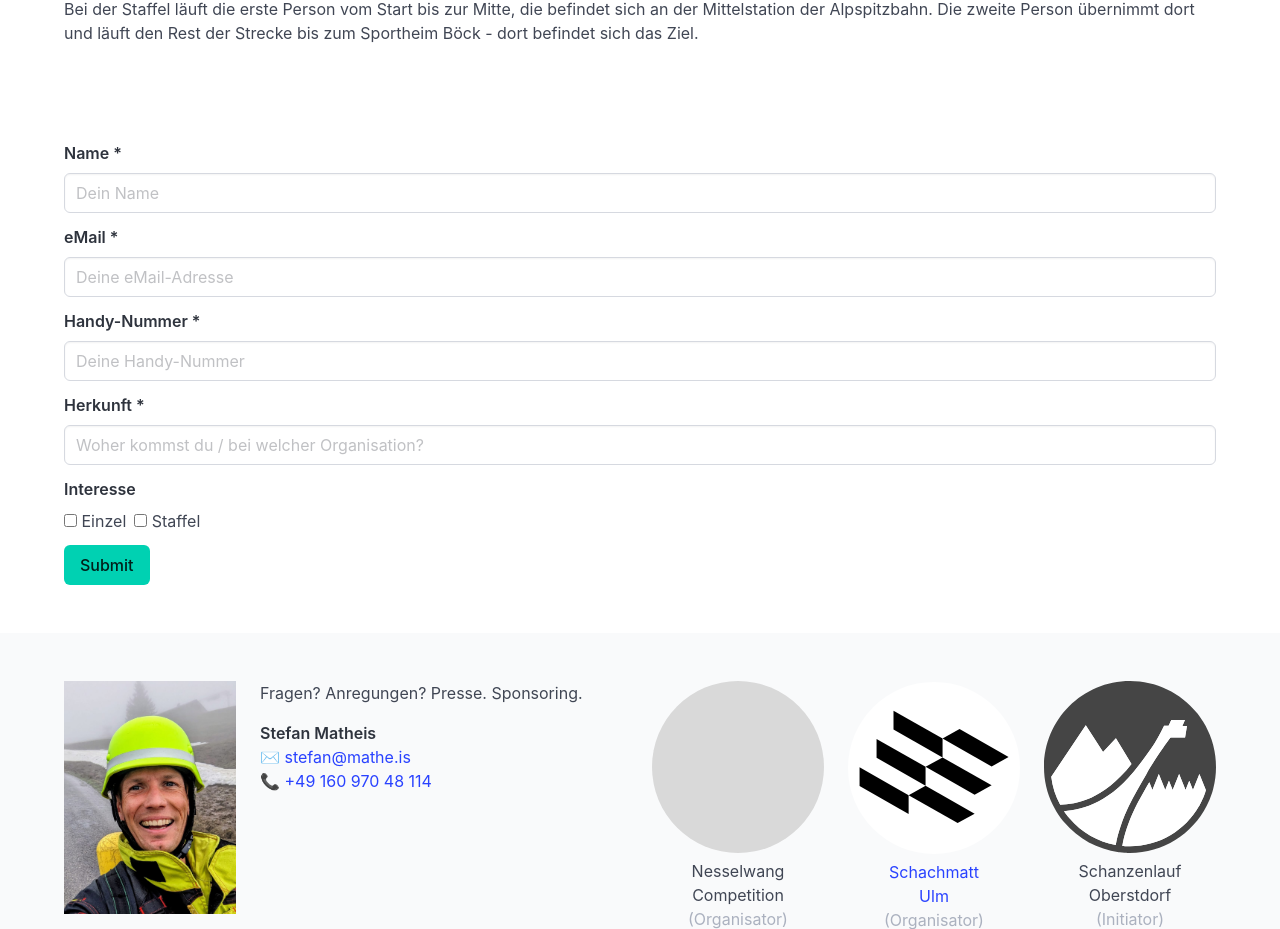
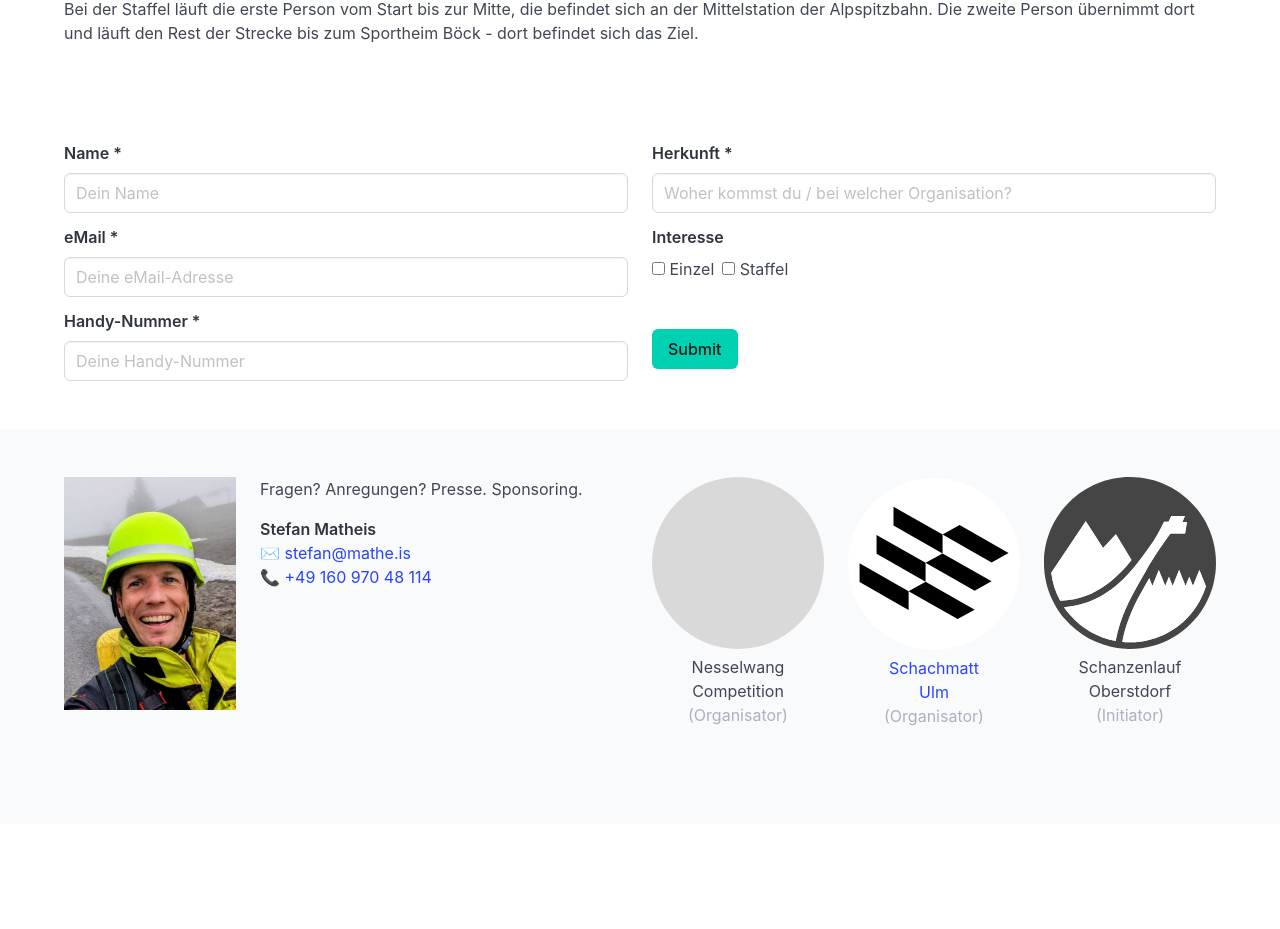
Before and after one commit to steffkes/nesselwang-competition, a Nuxt app: page / in a window 1280 px wide. Shown: the part 1679-2608 px from the top of the page. After the commit the page ends 2503 px from the top, so only its background shows below. Built offline with nearby package versions, Linux system fonts and the light colour scheme.

Commit message:
optimize layout of interest form for desktop

```diff
--- a/components/InterestForm.vue
+++ b/components/InterestForm.vue
@@ -33,6 +33,9 @@
     </div>
 
     <form v-else @submit.prevent="contactForm">
+        <div class="columns">
+            <div class="column">
+
                 <div class="field">
                     <label class="label">Name *</label>
                     <div class="control">
@@ -56,6 +59,9 @@
                         required :disabled="isLoading">
                     </div>
                 </div>
+
+            </div>
+            <div class="column">
 
                 <div class="field">
                     <label class="label">Herkunft *</label>
@@ -81,7 +87,7 @@
                     </div>
                 </div>
 
-        <div class="field is-grouped">
+                <div class="field is-grouped mt-6">
                     <div class="control">
                         <button type="submit" class="button is-primary"
                         :class="{
@@ -89,6 +95,9 @@
                         }">Submit</button>
                     </div>
                 </div>
+
+            </div>
+        </div>
     </form>
 
 </template>
```
Lines whose indentation alone changed are shown as unchanged.
